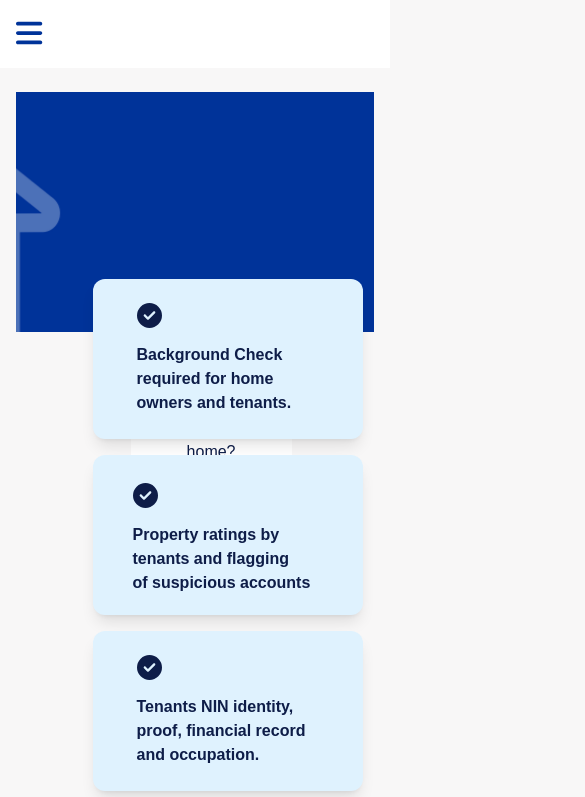
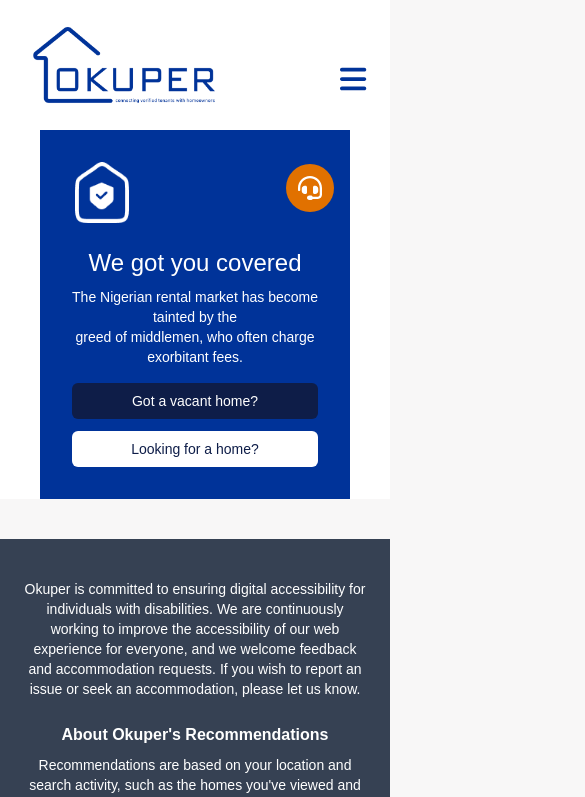
Before and after one commit to sennyrulz/okuper-1, a Next.js app: page / in a window 390 px wide. Shown: the top 797 px of the page, 585 px wide, since content can reach past the window. Built offline with nearby package versions, Linux system fonts and the light colour scheme.

Commit message:
updated the mobile view

```diff
--- a/src/components/bannerIndex/index.js
+++ b/src/components/bannerIndex/index.js
@@ -1,53 +1,25 @@
-import Image from 'next/image'
-import Banner1 from '../../components/bannerIndex/Banner_2.png'
-import Model1 from '../bannerIndex/bannerboy.png'
-import styles from './bannerIndex.module.scss'
-import Icon from '../../../public/houseIcon.png'
-import '../../app/globals.css'
-import { FontAwesomeIcon } from '@fortawesome/react-fontawesome';
-import { faHeadset } from '@fortawesome/free-solid-svg-icons';
-import { faCircleCheck} from '@fortawesome/free-solid-svg-icons';
-
+// src/components/Banner.jsx or Banner.tsx
+import Image from "next/image";
+import Banner1 from "../../components/bannerIndex/Banner_2.png";
+import Model1 from "../bannerIndex/bannerboy.png";
+import Icon from "../../../public/houseIcon.png";
+import { FontAwesomeIcon } from "@fortawesome/react-fontawesome";
+import { faHeadset, faCircleCheck } from "@fortawesome/free-solid-svg-icons";
 
 function Banner() {
-    return(
-
-        <div className={styles.Banner__Banner1} style={{margin: "-450px 0 0 0"}}>
-            <div>
-                <Image className={`${styles.Banner__bannerBoy} hidden md:block`} src={Model1} alt="bannerModel"
-                style={{zIndex: 50,
-                position: 'relative',
-                bottom: '-396px',
-                left:'250px'}}/>
+  return (
+    <div className="relative md:mt-8 w-full overflow-visible bg-white px-10 md:px-0 mb-10 md:mb-0 z-10">
+      {/* Model Image */}
+      <div className="absolute bottom-20 left-[33%] transform -translate-x-1/2 z-30 hidden md:block">
+        <Image
+          src={Model1}
+          alt="bannerModel"
+          className="h-[537px] w-auto object-contain"
+        />
       </div>
 
-
-            <div className='supportIcon h-18 w-18 mb-15 ml-320 bg-amber-600 rounded-full animate-bounce'>
-
-            <FontAwesomeIcon icon={faHeadset} className="text-white text-7xl" />
-            </div>
-
-            <div className='mt-5'
-                style={{
-                    zIndex:'50',
-                    position: 'relative',
-                    bottom: 140, left:820,
-                    color: '#000',
-                    fontWeight:'normal'
-                }}>
-                <Image className='houseIcon' src={Icon} alt="houseIcon" width={78} height={85} />
-                <h1 style={{fontSize: '55px', fontWeight:'150'}}>We got you covered</h1>
-                <h3 style={{fontSize: '20.5px', fontWeight: 100}}>The Nigerian rental market has become tainted by the </h3>
-                <h3 style={{fontSize: '20.5px', fontWeight: 100}}>greed of middlemen, who often charge exorbitant fees.</h3>
-
-            </div>
-            <div className='bannerBtn' style={{position:'relative', zIndex:'50', top:'100px'}}>
-                <button className={styles.btn1}>Got a vacant home?</button>
-                <button className={styles.btn2}>Looking for a home?</button>
-            </div>
-
-
-            <div className="relative -top-71 -z-50 w-full h-[240px] md:h-[480px]">
+      <div className="relative w-full min-h-[350px] md:h-[480px]">
+        {/* Background Image */}
         <Image
           src={Banner1}
           alt="Banner1"
@@ -55,41 +27,68 @@
           className="object-cover"
           sizes="100vw"
         />
+
+        {/* Support Icon */}
+        <div className="absolute top-10 right-4 md:top-10 md:right-10 h-12 w-12 md:h-16 md:w-16 bg-amber-600 rounded-full animate-bounce z-30 flex items-center justify-center">
+          <FontAwesomeIcon
+            icon={faHeadset}
+            className="text-white text-2xl md:text-4xl"
+          />
         </div>
 
+        {/* Content Over Banner */}
+        <div className="relative md:absolute md:inset-0 z-20 flex flex-col items-center md:items-start justify-center px-8 md:px-4 py-8 md:py-0 md:ml-[60%] z-20 text-white md:mt-[-80px] text-center md:text-left">
+          <Image
+            className="self-start mb-2 md:mb-0"
+            src={Icon}
+            alt="houseIcon"
+            width={60}
+            height={65}
+          />
+          <h1 className="text-2xl md:text-4xl font-light mt-4 md:mt-8">
+            We got you covered
+          </h1>
+          <h3 className="text-sm md:text-lg font-light mt-2">
+            The Nigerian rental market has become tainted by the
+          </h3>
+          <h3 className="text-sm md:text-lg font-light">
+            greed of middlemen, who often charge exorbitant fees.
+          </h3>
 
-            <div className="bannerBoxes flex flex-col md:flex-row md:space-x-18 space-y-4 md:space-y-0 mb-10"
-                 style={{
-                    marginTop: '-337px',
-                    justifyContent: 'center',
-                    marginLeft: '65px',
-                    zIndex: 100,
-                    position: 'relative'
-                  }}>
-                <div className=" w-[270px] and h-[160px] bg-sky-100 rounded-xl pl-11 pt-6 shadow-lg">
-                    <FontAwesomeIcon icon={faCircleCheck} style={{color: "#0e1d48",height: '25px', marginBottom: '10px'}} /><br/>
-                    <span className='font-semibold'>Background Check<br />required for home<br />owners and tenants.</span>
+          {/* Buttons */}
+          <div className="mt-4 md:mt-6 flex flex-col md:flex-row gap-3 md:gap-4 w-full md:w-auto">
+            <button className="bg-[#0E1D48] text-white px-4 py-2 md:px-8 md:py-3 rounded-md text-sm md:text-base hover:bg-white hover:text-[#0E1D48] transition">
+              Got a vacant home?
+            </button>
+            <button className="bg-white text-[#0E1D48] px-4 py-2 md:px-8 md:py-3 rounded-md text-sm md:text-base hover:bg-gray-300 transition">
+              Looking for a home?
+            </button>
           </div>
-
-                <div className=" w-[270px] and h-[160px] bg-sky-100 rounded-xl pl-10 pt-7 shadow-lg">
-                    <FontAwesomeIcon icon={faCircleCheck} style={{color: "#0e1d48",height: '25px', marginBottom: '10px', zIndex:'150'}} /><br/>
-                    <span className='font-semibold'>Property ratings by<br />tenants and flagging<br />of suspicious accounts</span>
-                </div>
-
-                <div className=" w-[270px] and h-[160px] bg-sky-100 rounded-xl pl-11 pt-6 shadow-lg">
-                    <FontAwesomeIcon icon={faCircleCheck} style={{color: "#0e1d48",height: '25px', marginBottom: '10px'}} /><br/>
-                    <span className='font-semibold'>Tenants NIN identity,<br />proof, financial record<br />and occupation.</span>
-                </div>
-
-                <div className=" w-[270px] and h-[160px] bg-sky-100 rounded-xl pl-11 pt-6 shadow-lg">
-                    <FontAwesomeIcon icon={faCircleCheck} style={{color: "#0e1d48",height: '25px', marginBottom: '10px'}} /><br/>
-                    <span className='font-semibold'>All communications<br />securely happens<br />within the platform.</span>
         </div>
       </div>
 
-
+      {/* Feature Boxes */}
+      <div className="relative z-30 hidden md:flex flex-col md:flex-row justify-center gap-4 md:gap-6 mt-[-60px] px-4 md:px-0 pb-6">
+        {[
+          "Background Check required for home owners and tenants.",
+          "Property ratings by tenants and flagging of suspicious accounts",
+          "Tenants NIN identity, proof, financial record and occupation.",
+          "All communications securely happens within the platform.",
+        ].map((text, index) => (
+          <div
+            key={index}
+            className="w-full md:w-[250px] bg-sky-100 rounded-xl px-5 py-4 shadow-md text-center md:text-left"
+          >
+            <FontAwesomeIcon
+              icon={faCircleCheck}
+              className="text-[#0E1D48] text-lg md:text-xl mb-2"
+            />
+            <p className="font-semibold text-xs md:text-sm">{text}</p>
+          </div>
+        ))}
+      </div>
     </div>
   );
 }
 
-export default Banner
+export default Banner;
--- a/src/components/nav/Nav.module.scss
+++ b/src/components/nav/Nav.module.scss
@@ -8,15 +8,48 @@
   align-items: center;
   padding: 0.5rem 1.5rem;
   position: relative;
+  z-index: 50;
   background-color: $primary-color;
   color: $secondary-color;
   width: 100%;
 
+  // Hamburger Menu Icon
+  &__hamburger {
+    display: none; // Hide by default on large screens
+    cursor: pointer;
+    font-size: 1.5rem;
+    color: $secondary-color;
+  }
+
+  // Shared Logo Styling
   &__logo {
+    display: flex;
     justify-content: center;
     align-items: center;
-    display: flex;
-    justify-items: center;
+    margin: 0 auto;
+  }
+
+  // Show mobile logo only on small screens
+  &__logo--mobile {
+    display: block;
+    position: relative;
+    left: -20px;
+
+    @media (min-width: 768px) {
+      display: none;
+    }
+  }
+
+  // Show desktop logo only on larger screens
+  &__logo--desktop {
+    display: none;
+
+    @media (min-width: 768px) {
+      display: flex;
+      justify-content: center;
+      align-items: center;
+      margin: 0 auto;
+    }
   }
 
   &__menu {
@@ -35,7 +68,6 @@
         font-weight: 300;
         transition: color 0.3s;
         font-size: 16px;
-        z-index: 150;
 
         &:hover {
           color: $hover-color;
@@ -44,28 +76,19 @@
     }
   }
 
-
-  &__hamburger {
-    display: none;
-  }
-
-  &__menu--open {
-    display: none;
-  }
-}
-
-@media (max-width: 768px) {
-  .navbar {
-    flex-direction: column;
-    align-items: flex-start;
-    padding: 1rem;
+  // Mobile View adjustments
+  @media (max-width: 768px) {
+    flex-direction: row;
+    align-items: center;
+    justify-content: space-between;
 
     &__logo {
-      margin-bottom: 1rem;
+      order: -1;
+      margin-left: 10px;
     }
 
     &__menu {
-      display: none; // 🚫 Hide by default on mobile
+      display: none;
       flex-direction: column;
       width: 100%;
       gap: 1rem;
@@ -80,17 +103,31 @@
       right: 0;
       box-shadow: 0 2px 10px rgba(0, 0, 0, 0.1);
       transition: all 0.3s ease-in-out;
+      z-index: 50;
     }
 
     &__menu--open {
-      display: flex !important; // ✅ Show only when isMenuOpen is true
+      display: flex !important;
     }
 
     &__hamburger {
       display: block;
-      cursor: pointer;
-        font-size: 1.5rem;
-        color: $secondary-color;
+      margin-top: 30px;
+    }
+  }
+
+  // Laptop/Desktop View adjustments
+  @media (min-width: 768px) {
+    &__logo {
+      margin: 0 auto;
+    }
+
+    &__menu {
+      justify-content: center;
+    }
+
+    &__hamburger {
+      display: none;
     }
   }
 }
--- a/src/components/nav/index.js
+++ b/src/components/nav/index.js
@@ -1,11 +1,11 @@
-'use client';
+"use client";
 
-import { useState } from 'react';
-import Link from 'next/link';
-import styles from './Nav.module.scss';
-import Image from 'next/image';
-import { FontAwesomeIcon } from '@fortawesome/react-fontawesome';
-import { faBars, faTimes } from '@fortawesome/free-solid-svg-icons';
+import { useState } from "react";
+import Link from "next/link";
+import styles from "./Nav.module.scss";
+import Image from "next/image";
+import { FontAwesomeIcon } from "@fortawesome/react-fontawesome";
+import { faBars, faTimes } from "@fortawesome/free-solid-svg-icons";
 
 function Nav() {
   const [isMenuOpen, setIsMenuOpen] = useState(false);
@@ -19,23 +19,53 @@
         <FontAwesomeIcon icon={isMenuOpen ? faTimes : faBars} size="lg" />
       </div>
 
+      {/* Mobile-only logo */}
+      <div
+        className={`${styles.navbar__logo} ${styles["navbar__logo--mobile"]}`}
+      >
+        <Link href="/">
+          <Image src="/logo.png" alt="Logo" width={220} height={110} />
+        </Link>
+      </div>
+
       {/* Menu */}
-      <ul className={`${styles.navbar__menu} ${isMenuOpen ? styles['navbar__menu--open'] : ''} `}>
-        <li className={styles.navbar__item}><Link href="/rent">RENT</Link></li>
-        <li className={styles.navbar__item}><Link href="/sell">SELL</Link></li>
-        <li className={styles.navbar__item}><Link href="/buy">BUY</Link></li>
-        <li className={styles.navbar__item}><Link href="/shortlet">SHORTLET</Link></li>
+      <ul
+        className={`${styles.navbar__menu} ${
+          isMenuOpen ? styles["navbar__menu--open"] : ""
+        } `}
+      >
+        <li className={styles.navbar__item}>
+          <Link href="/rent">RENT</Link>
+        </li>
+        <li className={styles.navbar__item}>
+          <Link href="/sell">SELL</Link>
+        </li>
+        <li className={styles.navbar__item}>
+          <Link href="/buy">BUY</Link>
+        </li>
+        <li className={styles.navbar__item}>
+          <Link href="/shortlet">SHORTLET</Link>
+        </li>
 
-        <div className={`${styles.navbar__logo} md:block`}>
+        {/* Desktop-only logo */}
+        <div className={`${styles.navbar__logo} ${styles['navbar__logo--desktop']}`}>
           <Link href="/">
-            <Image src="/logo.png" alt="Logo" width={220} height={110} />
+          <Image src="/logo.png" alt="Logo" width={220} height={110} />
           </Link>
         </div>
 
-        <li className={styles.navbar__item}><Link href="/manage">MANAGE</Link></li>
-        <li className={styles.navbar__item}><Link href="/advert">ADVERT</Link></li>
-        <li className={styles.navbar__item}><Link href="/help">HELP</Link></li>
-        <li className={styles.navbar__item}><Link href="/signIn">SIGN IN / SIGN UP</Link></li>
+        <li className={styles.navbar__item}>
+          <Link href="/manage">MANAGE</Link>
+        </li>
+        <li className={styles.navbar__item}>
+          <Link href="/advert">ADVERT</Link>
+        </li>
+        <li className={styles.navbar__item}>
+          <Link href="/help">HELP</Link>
+        </li>
+        <li className={styles.navbar__item}>
+          <Link href="/signIn">SIGN IN / SIGN UP</Link>
+        </li>
       </ul>
     </nav>
   );
```
Lines whose indentation alone changed are shown as unchanged.
